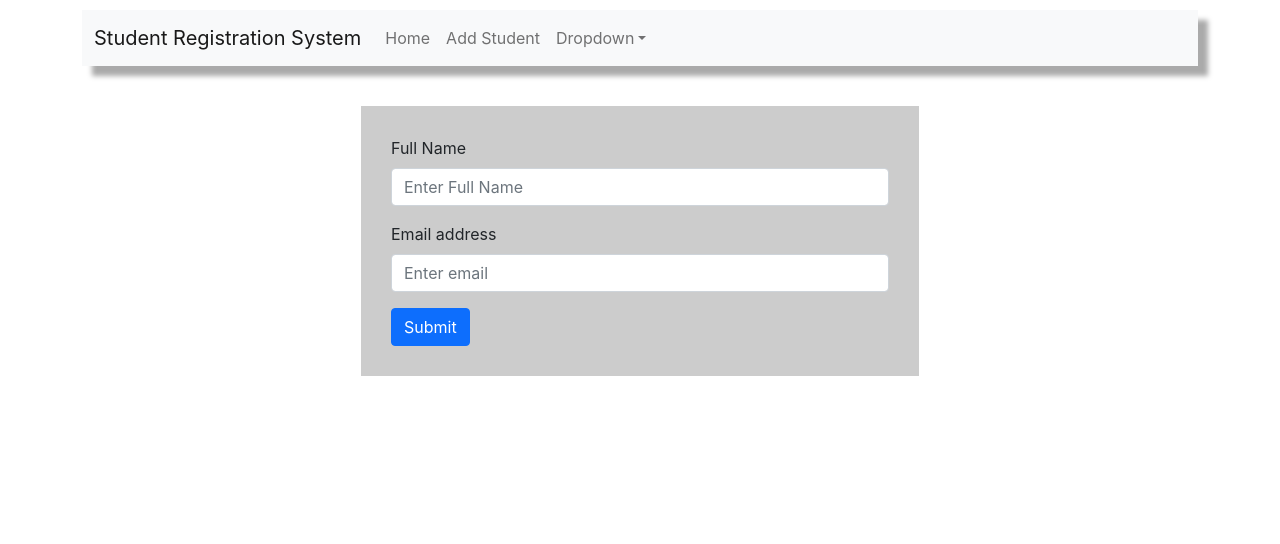
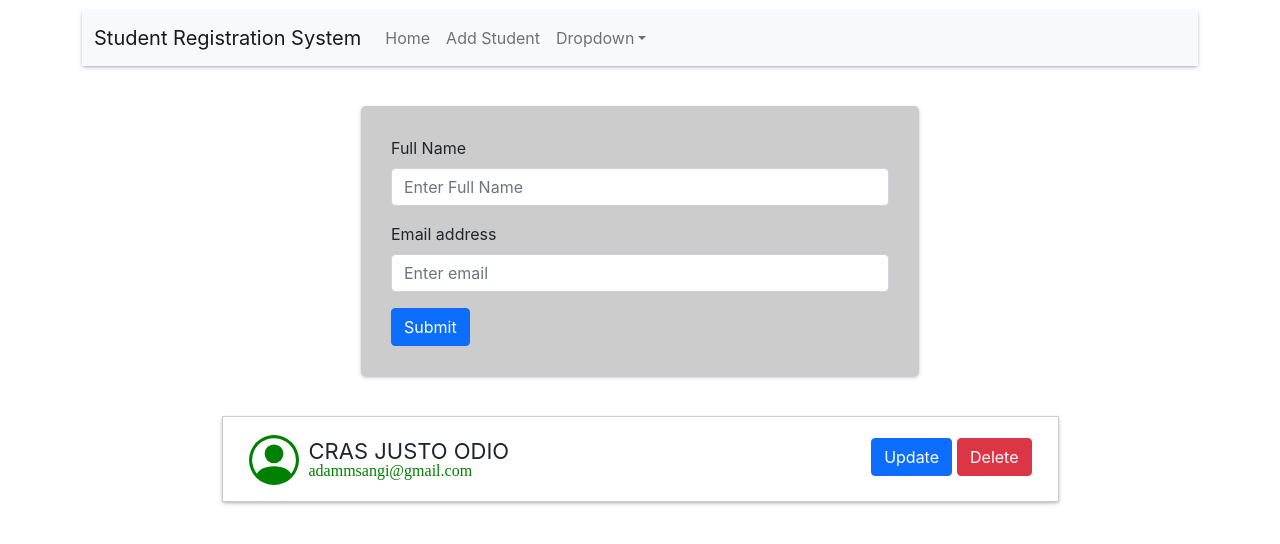
Before and after one commit to iddimsangi/Bootstrap-react-prj, a React (Create React App) app: page / in a window 1280 px wide. Shown: the top 544 px of the page. Built offline with nearby package versions, Linux system fonts and the light colour scheme.

Commit message:
add student list component and customize

```diff
--- a/package.json
+++ b/package.json
@@ -9,6 +9,7 @@
     "bootstrap": "^5.1.0",
     "react": "^17.0.2",
     "react-bootstrap": "^1.6.1",
+    "react-bootstrap-icons": "^1.5.0",
     "react-dom": "^17.0.2",
     "react-scripts": "4.0.3",
     "web-vitals": "^1.0.1"
--- a/src/components/Header/Header.js
+++ b/src/components/Header/Header.js
@@ -2,7 +2,8 @@ import React from 'react'
 import {Nav, NavDropdown, Navbar, Container} from 'react-bootstrap'
 function Header() {
     return (
-<Navbar style={{marginTop:'10px', boxShadow:'10px 10px 5px #aaaaaa'}} bg="light" expand="lg">
+<Navbar style={{marginTop:'10px',
+ boxShadow:'rgba(50, 50, 93, 0.25) 0px 2px 5px -1px, rgba(0, 0, 0, 0.3) 0px 1px 3px -1px'}} bg="light" expand="lg">
   <Container>
     <Navbar.Brand href="#home">Student Registration System</Navbar.Brand>
     <Navbar.Toggle aria-controls="basic-navbar-nav" />
--- a/src/components/StudentList/StudentCard/StudentCard.js
+++ b/src/components/StudentList/StudentCard/StudentCard.js
@@ -0,0 +1,41 @@
+import {ListGroup, Button} from 'react-bootstrap'
+import React from 'react'
+import * as Icon from 'react-bootstrap-icons';
+export default function StudentCard() {
+    return (
+
+            <ListGroup style={{border:'1px solid #ccc',
+                    boxShadow:'rgba(50, 50, 93, 0.25) 0px 2px 5px -1px, rgba(0, 0, 0, 0.3) 0px 1px 3px -1px',
+                    padding:'10px',width:'75%', margin:'0 auto'}}  variant="flush">
+                   <ListGroup.Item >
+                    <svg style={{marginRight:'10px',
+                    color:'green',
+                    marginBottom:'-10px'
+                    }} xmlns="http://www.w3.org/2000/svg" width="50" height="50" fill="currentColor" class="bi bi-person-circle" viewBox="0 0 16 16">
+                    <path d="M11 6a3 3 0 1 1-6 0 3 3 0 0 1 6 0z"/>
+                    <path fill-rule="evenodd" d="M0 8a8 8 0 1 1 16 0A8 8 0 0 1 0 8zm8-7a7 7 0 0 0-5.468 11.37C3.242 11.226 4.805 10 8 10s4.757 1.225 5.468 2.37A7 7 0 0 0 8 1z"/>
+                    </svg>
+                    <h style={{
+                        fontSize:'22px',
+                        textTransform:'uppercase'
+                        }}>
+                    Cras justo odio
+                    <span style={{
+                     display:'block',
+                     fontFamily:'-moz-initial',
+                     textTransform:'none',
+                     fontSize:'16px',
+                     color:'green',
+                     marginLeft:'60px',
+                     marginTop:'-16px'}}>adammsangi@gmail.com</span>
+                    </h>
+                   <div style={{float:'right', marginTop:'-45px'}}>
+                   <Button variant="primary">Update</Button>
+                   <Button style={{marginLeft:'5px'}}  variant="danger">Delete</Button>
+                   </div>
+            </ListGroup.Item>
+            </ListGroup>
+
+
+    )
+}
--- a/src/containers/AddStudent/AddStudent.js
+++ b/src/containers/AddStudent/AddStudent.js
@@ -4,7 +4,13 @@ export default class AddStudent extends Component {
     render() {
         return (
             <div style={{ width:'50%', margin:'40px auto'}}>
-                <Form style={{backgroundColor:'#ccc', padding:'30px', borderRadius:''}}>
+                <Form
+                style={{backgroundColor:'#ccc',
+                       padding:'30px',
+                       borderRadius:'5px',
+                       boxShadow:'rgba(50, 50, 93, 0.25) 0px 2px 5px -1px, rgba(0, 0, 0, 0.3) 0px 1px 3px -1px'
+
+                       }}>
                     <Form.Group className="mb-3" controlId="formBasicEmail">
                         <Form.Label>Full Name</Form.Label>
                         <Form.Control type="text" placeholder="Enter Full Name" />
--- a/src/containers/App.js
+++ b/src/containers/App.js
@@ -2,6 +2,7 @@
 import { Container} from 'react-bootstrap'
 import Header from '../components/Header/Header'
 import AddStudent from '../containers/AddStudent/AddStudent'
+import StudentCard from '../components/StudentList/StudentCard/StudentCard'
 import './App.css';
 
 function App() {
@@ -9,6 +10,7 @@ function App() {
     <Container>
       <Header/>
       <AddStudent/>
+      <StudentCard />
     </Container>
   );
 }
```
Also changed, not shown: 1 other file (tests, documents, lock files or other folders).
